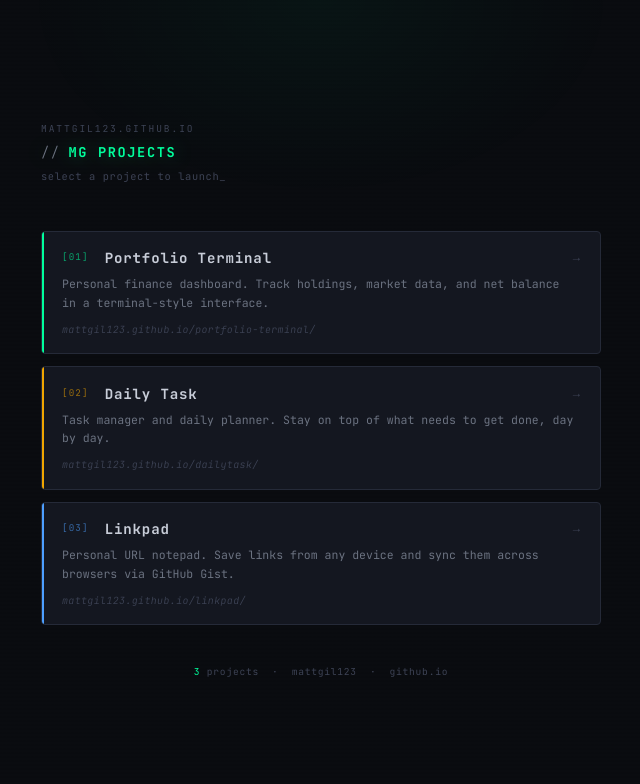
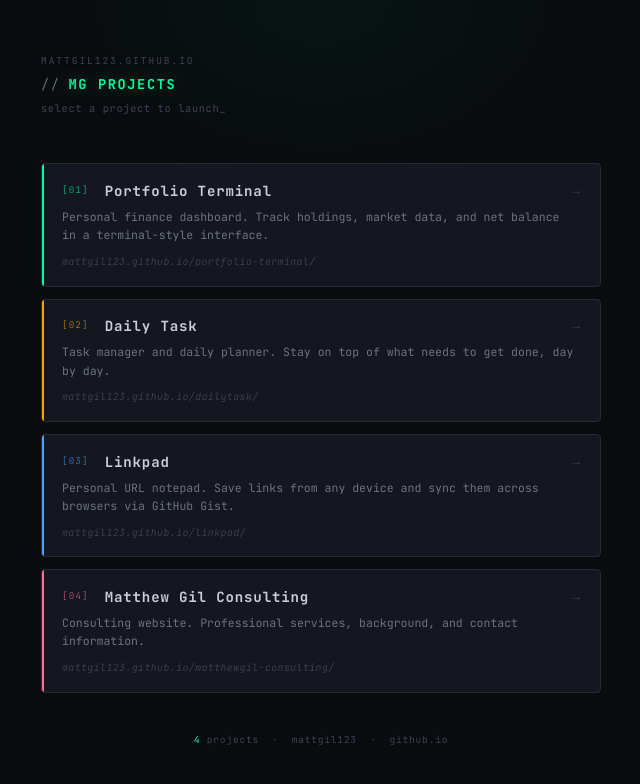
Before and after one commit to mattgil123/home, a plain HTML site: page index.html in a window 1280 px wide. Shown: the whole page, without its empty margins (319-959 px from the left). Drawn offline with Linux system fonts and the light colour scheme.

Commit message:
Update index.html

```diff
--- a/index.html
+++ b/index.html
@@ -133,6 +133,7 @@
     .project-card:nth-child(1) { animation: fadeUp 0.45s ease 0.25s forwards; }
     .project-card:nth-child(2) { animation: fadeUp 0.45s ease 0.38s forwards; }
     .project-card:nth-child(3) { animation: fadeUp 0.45s ease 0.51s forwards; }
+    .project-card:nth-child(4) { animation: fadeUp 0.45s ease 0.64s forwards; }
 
     @keyframes fadeUp {
       from { opacity: 0; transform: translateY(10px); }
@@ -229,7 +230,7 @@
       letter-spacing: 0.08em;
       text-align: center;
       opacity: 0;
-      animation: fadeUp 0.45s ease 0.7s forwards;
+      animation: fadeUp 0.45s ease 0.82s forwards;
     }
 
     .footer span { color: var(--green); }
@@ -293,10 +294,23 @@
       <div class="card-url">mattgil123.github.io/linkpad/</div>
     </a>
 
+    <a class="project-card"
+       href="https://mattgil123.github.io/matthewgil-consulting/"
+       target="_blank" rel="noopener"
+       style="--card-accent: var(--pink)">
+      <div class="card-top">
+        <span class="card-index">[04]</span>
+        <span class="card-name">Matthew Gil Consulting</span>
+        <span class="card-arrow">→</span>
+      </div>
+      <p class="card-desc">Consulting website. Professional services, background, and contact information.</p>
+      <div class="card-url">mattgil123.github.io/matthewgil-consulting/</div>
+    </a>
+
   </div>
 
   <div class="footer">
-    <span>3</span> projects &nbsp;·&nbsp; mattgil123 &nbsp;·&nbsp; github.io
+    <span>4</span> projects &nbsp;·&nbsp; mattgil123 &nbsp;·&nbsp; github.io
   </div>
 
 </div>
```
